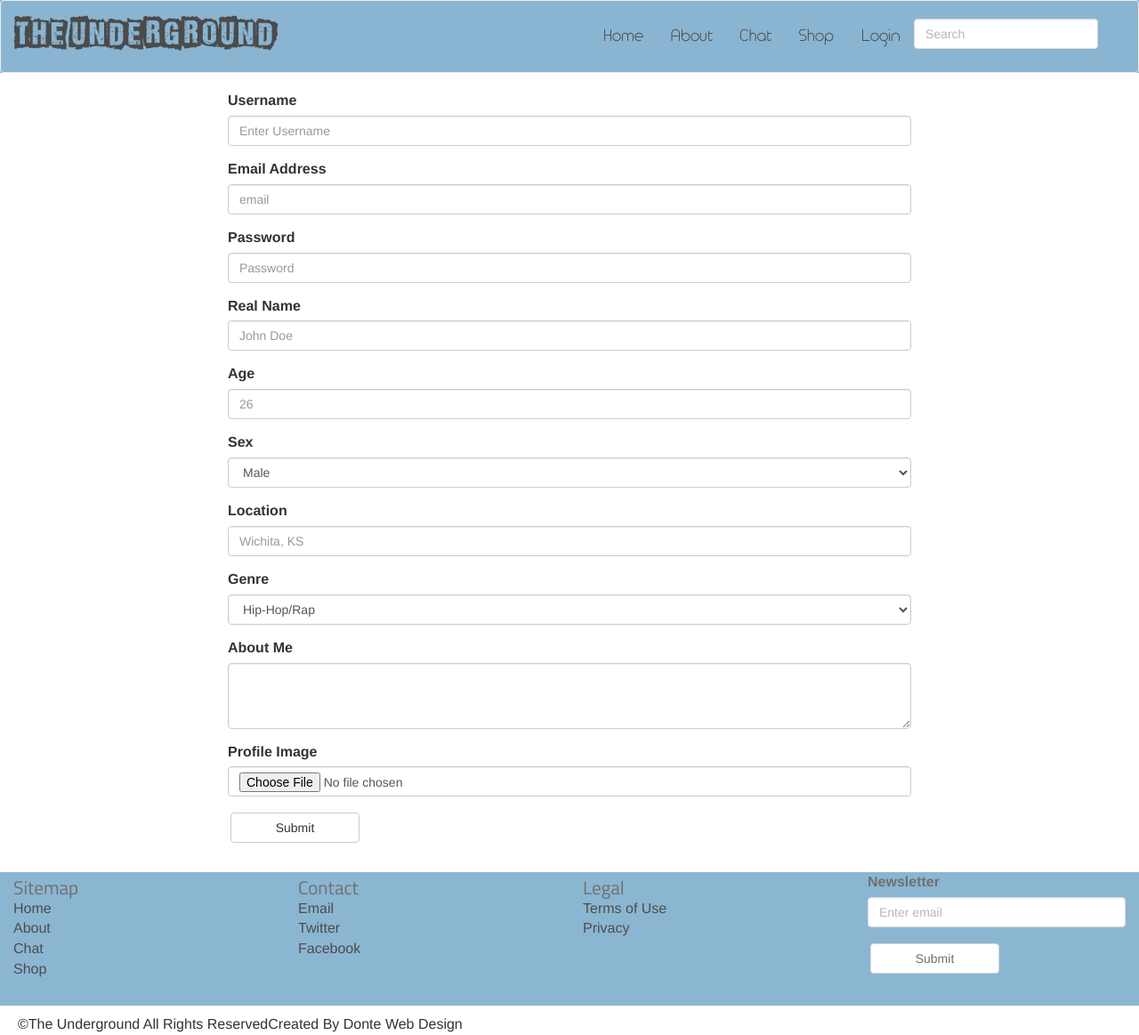
After one commit to dthenley/TheUnderground, a PHP site: page /signup.php in a window 1280 px wide. The commit adds this page. Shown: the whole page at 89% size. Run offline with PHP 8.4, Linux system fonts and the light colour scheme; some libraries are stand-ins or nearby versions.

Commit message:
signup done

```diff
--- /dev/null
+++ b/sitepage/auth.php
@@ -0,0 +1,47 @@
+<?php
+if(!empty($_SESSION['userid'])) {//if logged on
+		//grabs the userid from the session
+		$userid = $_SESSION['userid'];
+
+		$sql = "SELECT * FROM users WHERE userid=:userid";
+
+		$query = $db->prepare( $sql );
+		$query->execute( array( ':userid'=>$userid) );
+		$results = $query->fetchAll( PDO::FETCH_ASSOC );
+
+		foreach( $results as $row ){
+			$username = $row[ 'username'];
+			$realname = $row[ 'realname'];
+			$age = $row[ 'age'];
+			$sex = $row[ 'sex'];
+			$location = $row[ 'location'];
+			$genre = $row[ 'genre'];
+			$profileimg = $row[ 'profileimg'];
+			$aboutme = $row[ 'aboutme'];
+		}//foreach
+	}
+	else if(empty($_SESSION)){//if not logged on
+		if ($_POST ){
+			 $form_data = $_POST;
+
+			$username = $_POST[ 'username' ];
+			$password = $_POST[ 'password' ];
+
+			$sql = "SELECT * FROM users WHERE username=:username and password=:password";
+
+			$query = $db->prepare( $sql );
+			$query->execute( array( ':username'=>$username,':password'=>$password ) );
+			$results = $query->fetchAll( PDO::FETCH_ASSOC );
+
+			foreach( $results as $row ){
+			    $userid = $row[ 'userid' ];
+			    if($userid >0){
+			    	//Login now works
+			    	//input session id
+			    	$_SESSION['userid']=$userid;
+			    	header('location: profile.php');
+			}
+		}
+	}
+}
+?>
--- a/sitepage/css/site.css
+++ b/sitepage/css/site.css
@@ -122,6 +122,12 @@ a{
 	width: 100%;
 	margin-top: -20px;
 }
+
+.signup_form{
+	width: 60%;
+	margin: 0 auto;
+}
+
 /* ==============About Section ==================*/
 .about-img{
 	height: 300px;
--- a/sitepage/dashboard.html
+++ b/sitepage/dashboard.html
@@ -31,7 +31,7 @@
 			<li class="green"><a href="chat/index.php" > Chat Page</a></li>
 			<li class="yellow"><a href="index.php" > Music Player</a></li>
 			<li class="yellow"><a href="chat/index.php">Customize Chat Player</a></li>
-			<li class="yellow"><a href="">Log-In function</a></li>
+			<li class="green"><a href="">Log-In function</a></li>
 			<li class="yellow"><a href="">Sign Up Page</a></li>
 			<li class="grey"><a href="">User Music Submission</a></li>
 			<li class="grey"><a href="">Create Dynamic Profile Page</a></li>
--- /dev/null
+++ b/sitepage/signup.php
@@ -0,0 +1,131 @@
+<?php
+	session_start();
+	include_once 'connect_to_mysql.php';
+	include_once 'auth.php';
+
+
+?>
+<html>
+<html lang="en">
+<head>
+	<meta charset="utf-8">
+	<meta name="viewport" content="width=device-width,initial-scale=1, maximum-scale=1">
+	<title>The Underground</title>
+
+	<!--Css files-->
+	<link rel="stylesheet" href="css/normalize.css">
+	<link href="css/bootstrap.css" rel="stylesheet">
+	<link rel="stylesheet" href="css/site.css">
+	<link type="text/css" href="skin/jplayer.blue.monday.css" rel="stylesheet" />
+
+	<!--JS Files -->
+	<script type="text/javascript" src="http://code.jquery.com/jquery-2.1.0.min.js"></script>
+	<script type="text/javascript" src="js/jquery.jplayer.min.js"></script>
+	<script src="js/site.js"></script>
+
+</head>
+<body>
+<div class="wrapper">
+
+	<?php include_once 'includes/header.php' ?>
+	<div class="signup_form">
+
+		<form role="form" method="POST">
+		  <div class="form-group">
+		    <label for="username">Username</label>
+		    <input type="text" class="form-control" id="myusername" placeholder="Enter Username" name="username" >
+		  </div>
+		  <div class="form-group">
+		    <label for="username">Email Address</label>
+		    <input type="email" class="form-control" id="myemail" placeholder="email" name="email">
+		  </div>
+		  <div class="form-group">
+		    <label for="password">Password</label>
+		    <input type="password" class="form-control" id="mypassword" placeholder="Password" name="password">
+		  </div>
+		  <div class="form-group">
+		    <label for="realname">Real Name</label>
+		    <input type="text" class="form-control" id="myrealname" placeholder="John Doe" name="realname">
+		  </div>
+		  <div class="form-group">
+		    <label for="age">Age</label>
+		    <input type="text" class="form-control" id="myage" placeholder="26" name="age">
+		  </div>
+		  <div class="form-group">
+		    <label for="sex">Sex</label>
+		    <select type="text" class="form-control" id="mysex" name="sex">
+		    	<option>Male</option>
+		    	<option>Female</option>
+		    </select>
+		  </div>
+		  <div class="form-group">
+		    <label for="location">Location</label>
+		    <input type="text" class="form-control" id="mylocation" placeholder="Wichita, KS" name="location">
+		  </div>
+		  <div class="form-group">
+		    <label for="genre">Genre</label>
+		    <select type="text" class="form-control" id="genre" name="genre">
+		    	<option>Hip-Hop/Rap</option>
+		    	<option>Country</option>
+		    	<option>Pop</option>
+		    	<option>Reggae</option>
+		    </select>
+		  </div>
+		  <div class="form-group">
+		  	<label for="aboutme">About Me</label>
+		  	<textarea class="form-control" rows="3" id="aboutme" name="aboutme"></textarea>
+		  </div>
+		  <div class="form-group">
+		  	<label for="profileimg">Profile Image</label>
+		  	<input type="file" class="form-control" id="myprofileimg" name="profileimg">
+		  </div>
+		  <button type="submit" class="btn btn-default">Submit</button>
+		</form>
+	</div>
+
+	<footer>
+		<div class="footer">
+			<ul class="col-md-3 footer-col">
+				<h2>Sitemap</h2>
+				<li><a href="index.html">Home</a></li>
+				<li><a href="about.html">About</a></li>
+				<li><a href="chat/index.php">Chat</a></li>
+				<li><a href="shop.html">Shop</a></li>
+			</ul>
+			<ul class="col-md-3 footer-col">
+				<h2>Contact</h2>
+				<li><a href="">Email</a></li>
+				<li><a href="">Twitter</a></li>
+				<li><a href="">Facebook</a></li>
+			</ul>
+			<ul class="col-md-3 footer-col">
+				<h2>Legal</h2>
+				<li><a href="">Terms of Use</a></li>
+				<li><a href="">Privacy</a></li>
+			</ul>
+
+			<div class="col-md-3 footer-col">
+				<form role="form">
+				  <div class="form-group">
+				    <label for="exampleInputEmail1">Newsletter</label>
+				    <input type="email" class="form-control" id="exampleInputEmail1" placeholder="Enter email">
+				  </div>
+				  <button type="submit" class="btn btn-default">Submit</button>
+				</form>
+			</div>
+		</div>
+	</footer>
+
+	<div class="subfooter">
+		<div class="pull-left">
+			&copy;The Underground All Rights Reserved
+		</div>
+		<div class="pull-right">Created By Donte Web Design</div>
+	</div>
+
+
+	<script src="js/bootstrap.js"></script><!-- Bootstrap Javascript -->
+
+</div>
+</body>
+</html>
```
Also changed, not shown: sitepage/about.php (+8 -0 lines), sitepage/index.php (+4 -50 lines), sitepage/profile.php (+1 -25 lines), sitepage/shop.php (+9 -1 lines), sitepage/user_auth.php (added, +27 -0 lines).
